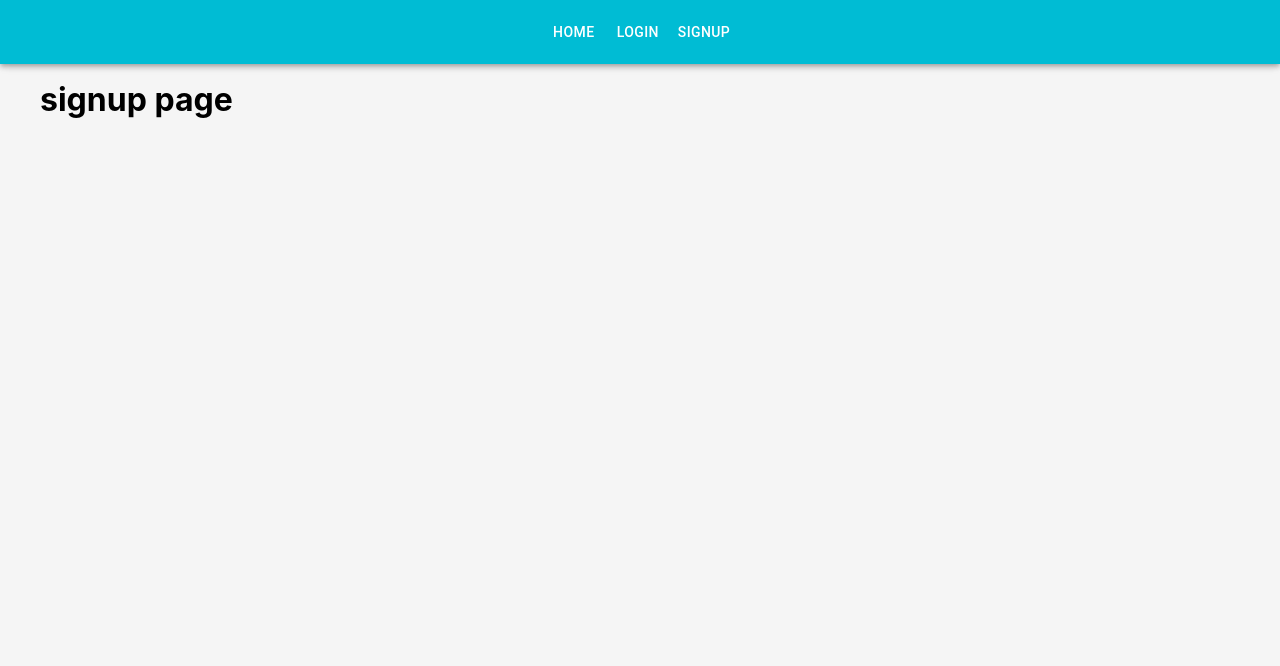
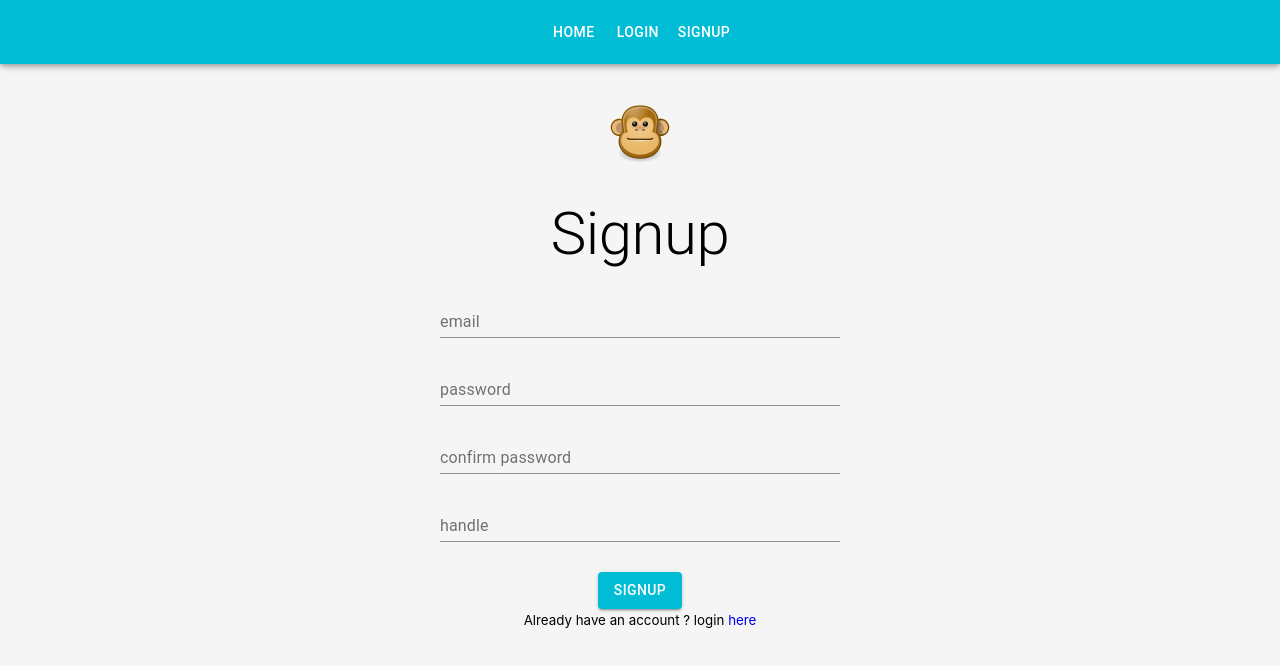
Before and after one commit to tsobkowicz/social_app_firebase-client, a React (Create React App) app: page /signup in a window 1280 px wide. Shown: the top 666 px of the page. Built offline with nearby package versions, Linux system fonts and the light colour scheme.

Commit message:
Add token to localStorage in login page, create signup page, and custom authRoute

```diff
--- a/package.json
+++ b/package.json
@@ -10,6 +10,7 @@
     "@testing-library/user-event": "^7.1.2",
     "axios": "^0.20.0",
     "dayjs": "^1.8.34",
+    "jwt-decode": "^2.2.0",
     "prop-types": "^15.7.2",
     "react": "^16.13.1",
     "react-dom": "^16.13.1",
--- a/src/App.js
+++ b/src/App.js
@@ -2,9 +2,11 @@ import React from 'react';
 import { BrowserRouter as Router, Route, Switch } from 'react-router-dom';
 import { createMuiTheme, ThemeProvider } from '@material-ui/core/styles';
 import './App.css';
+import jwtDecode from 'jwt-decode';
 
 // Components
 import Navbar from './components/Navbar';
+import AuthRoute from './util/AuthRoute';
 
 // Import pages components
 import Home from './pages/home';
@@ -28,6 +30,19 @@ const theme = createMuiTheme({
   },
 });
 
+// eslint-disable-next-line no-unused-vars
+let authenticated;
+const token = localStorage.FBIdToken;
+if (token) {
+  const decodedToken = jwtDecode(token);
+  if (decodedToken.exp * 1000 < Date.now()) {
+    window.location.href = '/login';
+    authenticated = false;
+  } else {
+    authenticated = true;
+  }
+}
+
 const App = () => {
   return (
     <ThemeProvider theme={theme}>
@@ -37,8 +52,18 @@ const App = () => {
           <div className="container">
             <Switch>
               <Route exact path="/" component={Home} />
-              <Route exact path="/login" component={Login} />
-              <Route exact path="/signup" component={Signup} />
+              <AuthRoute
+                exact
+                path="/login"
+                component={Login}
+                authenticated={authenticated}
+              />
+              <AuthRoute
+                exact
+                path="/signup"
+                component={Signup}
+                authenticated={authenticated}
+              />
             </Switch>
           </div>
         </Router>
--- a/src/pages/login.js
+++ b/src/pages/login.js
@@ -60,7 +60,7 @@ const Login = () => {
     };
     try {
       const { data } = await axios.post('/login', userData);
-      console.log(data);
+      localStorage.setItem('FBIdToken', `Bearer ${data.token}`);
       setLoading(false);
       history.push('/');
     } catch (err) {
--- a/src/pages/signup.js
+++ b/src/pages/signup.js
@@ -1,10 +1,165 @@
-import React from 'react';
+import React, { useState } from 'react';
+import { makeStyles } from '@material-ui/core/styles';
+import axios from 'axios';
+import { useHistory, Link } from 'react-router-dom';
+
+// MUI components
+import Grid from '@material-ui/core/Grid';
+import Typography from '@material-ui/core/Typography';
+import TextField from '@material-ui/core/TextField';
+import Button from '@material-ui/core/Button';
+import CircularProgress from '@material-ui/core/CircularProgress';
+
+// Icons and other stuff
+import AppIcon from '../images/icon.png';
+
+const useStyles = makeStyles({
+  form: {
+    textAlign: 'center',
+  },
+  image: {
+    margin: '20px auto 20px auto',
+  },
+  pageTitle: {
+    margin: '10px auto 10px auto',
+  },
+  textField: {
+    margin: '10px auto 10px auto',
+  },
+  button: {
+    marginTop: 20,
+    position: 'relative',
+  },
+  customError: {
+    color: 'red',
+    fontSize: '0.8rem',
+    marginTop: 10,
+  },
+  progress: {
+    position: 'absolute',
+  },
+});
 
 const Signup = () => {
+  const history = useHistory();
+  const [form, setForm] = useState({
+    email: '',
+    password: '',
+    confirmPassword: '',
+    handle: '',
+  });
+  const [loading, setLoading] = useState(false);
+  const [errors, setErrors] = useState({});
+  const { email, password, confirmPassword, handle } = form;
+  const classes = useStyles();
+
+  const handleSubmit = async (e) => {
+    e.preventDefault();
+    setLoading(true);
+    const newUserData = {
+      email,
+      password,
+      confirmPassword,
+      handle,
+    };
+    try {
+      const { data } = await axios.post('/signup', newUserData);
+      localStorage.setItem('FBIdToken', `Bearer ${data.token}`);
+      setLoading(false);
+      history.push('/');
+    } catch (err) {
+      setErrors(err.response.data);
+      setLoading(false);
+    }
+  };
+
+  const handleChange = (e) => {
+    setForm({ ...form, [e.target.name]: e.target.value });
+  };
+
   return (
-    <div>
-      <h1>signup page</h1>
-    </div>
+    <Grid container className={classes.form}>
+      <Grid item sm />
+      <Grid item sm>
+        <img src={AppIcon} alt="monkey" className={classes.image} />
+        <Typography variant="h2" className={classes.pageTitle}>
+          Signup
+        </Typography>
+        {/* Add noValidate becouse html in default wants to valideate email field */}
+        <form noValidate onSubmit={handleSubmit}>
+          <TextField
+            id="email"
+            name="email"
+            type="email"
+            label="email"
+            value={email}
+            helperText={errors.email}
+            error={!!errors.email}
+            onChange={handleChange}
+            fullWidth
+            className={classes.textField}
+          />
+          <TextField
+            id="password"
+            name="password"
+            type="password"
+            label="password"
+            value={password}
+            helperText={errors.password}
+            error={!!errors.password}
+            onChange={handleChange}
+            fullWidth
+            className={classes.textField}
+          />
+          <TextField
+            id="confirmPassword"
+            name="confirmPassword"
+            type="password"
+            label="confirm password"
+            value={confirmPassword}
+            helperText={errors.confirmPassword}
+            error={!!errors.confirmPassword}
+            onChange={handleChange}
+            fullWidth
+            className={classes.textField}
+          />
+          <TextField
+            id="handle"
+            name="handle"
+            type="text"
+            label="handle"
+            value={handle}
+            helperText={errors.handle}
+            error={!!errors.handle}
+            onChange={handleChange}
+            fullWidth
+            className={classes.textField}
+          />
+          {errors.general && (
+            <Typography variant="body2" className={classes.customError}>
+              {errors.general}
+            </Typography>
+          )}
+          <Button
+            type="submit"
+            variant="contained"
+            color="primary"
+            className={classes.button}
+            disabled={loading}
+          >
+            Signup
+            {loading && (
+              <CircularProgress size={30} className={classes.progress} />
+            )}
+          </Button>
+          <br />
+          <small>
+            Already have an account ? login <Link to="/login">here</Link>
+          </small>
+        </form>
+      </Grid>
+      <Grid item sm />
+    </Grid>
   );
 };
 
--- /dev/null
+++ b/src/util/AuthRoute.js
@@ -0,0 +1,15 @@
+/* eslint-disable react/jsx-props-no-spreading */
+/* eslint-disable react/prop-types */
+import React from 'react';
+import { Route, Redirect } from 'react-router-dom';
+
+const AuthRoute = ({ component: Component, authenticated, ...rest }) => (
+  <Route
+    {...rest}
+    render={(props) =>
+      authenticated === true ? <Redirect to="/" /> : <Component {...props} />
+    }
+  />
+);
+
+export default AuthRoute;
```
Also changed, not shown: 1 other file (tests, documents, lock files or other folders).
